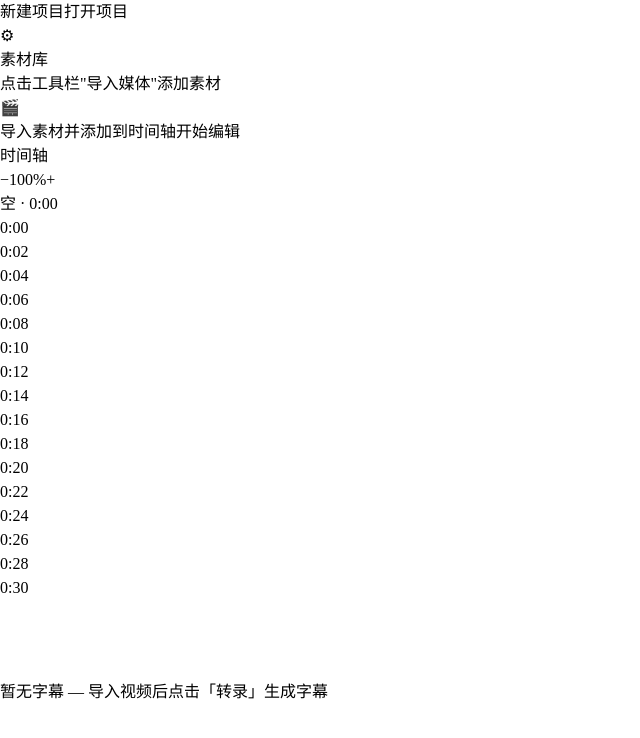
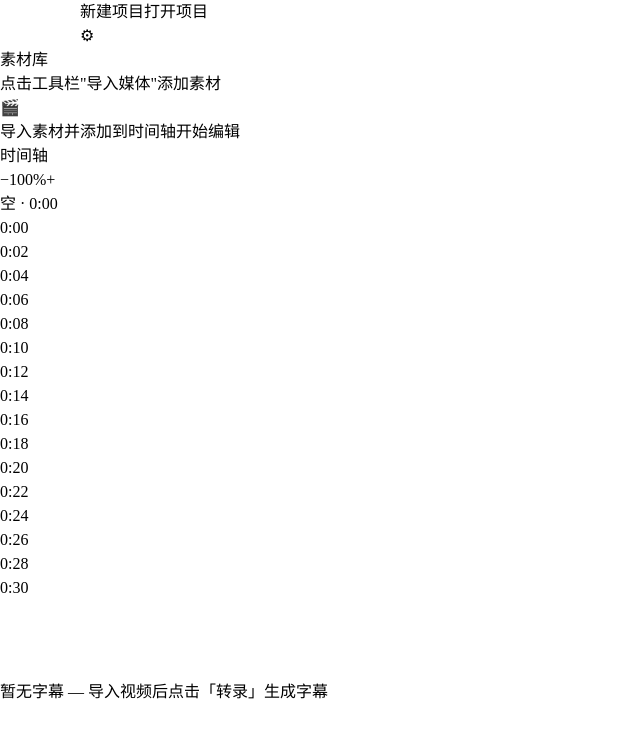
Before and after one commit to vanilla945/VideoCraft, a React (Vite) app in the folder src/renderer/: page / in a window 1280 px wide. Shown: the top 738 px of the page, without its empty margins (0-640 px from the left). Built offline with nearby package versions, Linux system fonts and the light colour scheme.

Commit message:
🐛 Fix: macOS traffic light buttons overlap with toolbar
Add 80px left padding to toolbar for macOS window controls.
Add toolbar-drag CSS class for window dragging via titlebar area.

```diff
--- a/src/renderer/src/components/layout/Toolbar.tsx
+++ b/src/renderer/src/components/layout/Toolbar.tsx
@@ -60,7 +60,7 @@ export function Toolbar({ onToggleAI, onToggleChat, onAIEdit, showChat, isEditin
   const hasVideo = assets.filter(a => a.mediaType === 'video').length > 0
 
   return (
-    <div className="flex items-center gap-2 px-4 py-2 bg-gray-850 border-b border-gray-700">
+    <div className="flex items-center gap-2 pl-20 pr-4 py-2 bg-gray-850 border-b border-gray-700 toolbar-drag" style={{ paddingLeft: '80px' }}>
       <div className="flex-1 flex items-center gap-1">
         <Button variant="ghost" size="sm" onClick={handleNewProject}>
           新建项目
--- a/src/renderer/src/index.css
+++ b/src/renderer/src/index.css
@@ -4,3 +4,18 @@
   --color-gray-750: #2d3748;
   --color-gray-850: #1a202c;
 }
+
+/* macOS traffic-light-safe toolbar spacing */
+.toolbar-drag {
+  -webkit-app-region: drag;
+}
+.toolbar-drag button,
+.toolbar-drag input,
+.toolbar-drag select {
+  -webkit-app-region: no-drag;
+}
+
+/* Left padding for macOS traffic lights (~75px) */
+.pl-macos {
+  padding-left: 80px;
+}
```
